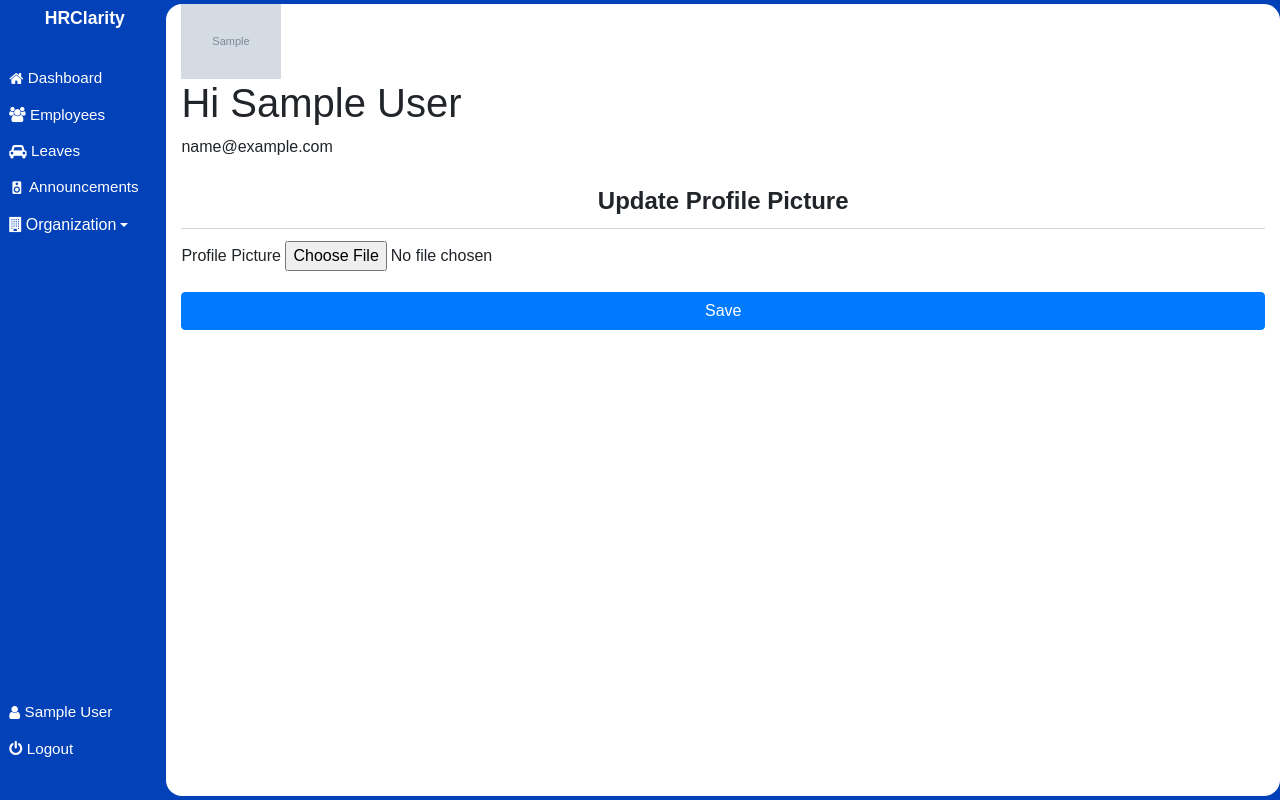
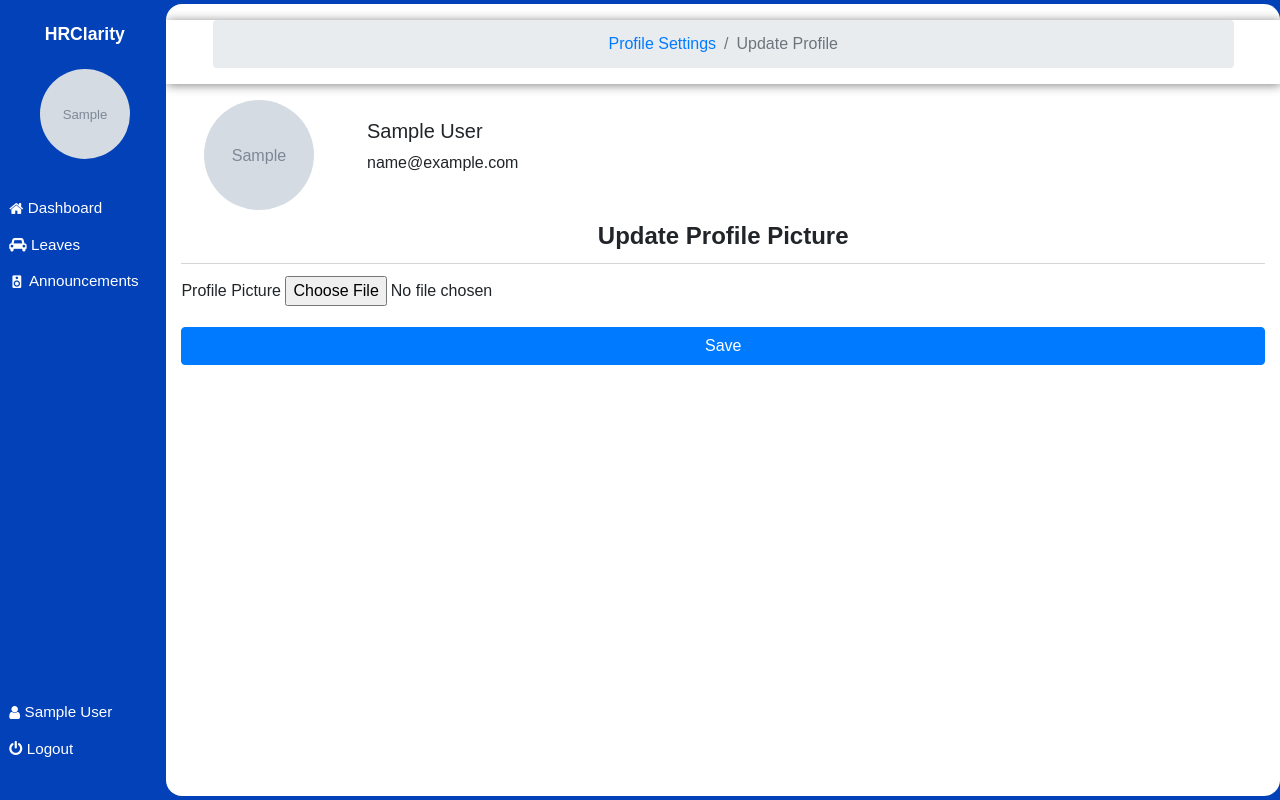
Before and after one commit to AlexAaqil/HRClarity, a Flask app: page /user/update_profile/1 in a window 1280 px wide. Run offline with Flask 3, Linux system fonts and the light colour scheme; a user stored in the database is signed in; tables that the repository leaves empty hold one stand-in row (values such as "Sample post"); grey boxes marked "Sample" are stand-in pictures; some libraries are stand-ins or nearby versions; some web fonts are replaced.

Commit message:
updated templates to match the routes after combining the aside into one instead of one for the admin and another for the employees

```diff
--- a/hrms/templates/admin/aside.html
+++ b/hrms/templates/admin/aside.html
@@ -1,5 +1,10 @@
 <aside>
-  <h1>HRClarity</h1>
+  <h1 class="mt-3">HRClarity</h1>
+
+  <div class="container text-center mt-4">
+    <img src="{{ url_for('static', filename='images/profile_pictures/' ~ current_user.image_file ) }}" alt="Employee" class="rounded-circle" width="90" height="90" />
+  </div>
+
   <div class="links">
     <ul>
       <li>
@@ -44,7 +49,7 @@
 
     <ul>
       <li>
-        <a href="{{ url_for('user.update_profile', employee_id=current_user.id) }}">
+        <a href="{{ url_for('user.profile_settings', employee_id=current_user.id) }}">
             <span class="icon icon-user"></span>
             <span>{{ user.first_name }} {{ user.last_name }}</span>
         </a>
--- a/hrms/templates/admin/dashboard.html
+++ b/hrms/templates/admin/dashboard.html
@@ -1,6 +1,6 @@
 {% extends 'main_layout.html' %} {% block body %}
 <section class="app">
-  {% include "admin/aside.html" %}
+  {% include "aside.html" %}
 
   <main class="Dashboard">
     <div class="main_container container-fluid-fluid dashboard_wrapper p-4">
--- a/hrms/templates/admin/employees.html
+++ b/hrms/templates/admin/employees.html
@@ -47,7 +47,7 @@
 
           <div class="details d-flex align-items-center pt-2">
             <img
-              src="{{ url_for('static', filename='images/dp.jpg') }}"
+              src="{{ url_for('static', filename='images/profile_pictures/' ~ employee.image_file ) }}"
               alt="Employee"
             />
             <div class="basic_info ml-3">
--- /dev/null
+++ b/hrms/templates/aside.html
@@ -0,0 +1,93 @@
+<aside>
+  <h1 class="mt-3">HRClarity</h1>
+
+  <div class="container text-center mt-4">
+    <img src="{{ url_for('static', filename='images/profile_pictures/' ~ current_user.image_file ) }}" alt="Employee" class="rounded-circle" width="90" height="90" />
+  </div>
+
+  <div class="links">
+    <ul>
+        {% if current_user.user_level > 1 %}
+            <li>
+                <a href="{{ url_for('admin.admin_dashboard') }}">
+                    <span class="icon icon-home"></span>
+                    <span>Dashboard</span>
+                </a>
+            </li>
+
+            <li>
+                <a href="{{ url_for('admin.employees') }}">
+                    <span class="icon icon-users"></span>
+                    <span>Employees</span>
+                </a>
+            </li>
+
+            <li>
+                <a href="{{ url_for('leaves.admin_view_leaves') }}">
+                    <span class="icon icon-car"></span>
+                    <span>Leaves</span>
+                </a>
+            </li>
+
+            <li>
+                <a href="{{ url_for('announcements.view_announcements') }}">
+                    <span class="icon icon-speaker"></span>
+                    <span>Announcements</span>
+                </a>
+            </li>
+
+            <li class="nav-item dropdown">
+                <a class="dropdown-toggle" data-toggle="dropdown" href="#" role="button" aria-expanded="false"><span class="icon icon-building"></span>Organization</a>
+                <div class="dropdown-menu">
+                    <a class="dropdown-item text-dark" href="{{ url_for('organization.departments') }}">
+                    <span class="icon icon-work"></span>
+                    <span>Departments</span>
+                </a>
+                <a class="dropdown-item text-dark" href="{{ url_for('organization.occupations') }}">
+                    <span class="icon icon-briefcase"></span>
+                    <span>Occupations</span></a>
+                </div>
+            </li>
+      {% endif %}
+
+      {% if current_user.user_level == 1 %}
+        <li>
+            <a href="{{ url_for('employee.employee_dashboard') }}">
+                <span class="icon icon-home"></span>
+                <span>Dashboard</span>
+            </a>
+        </li>
+
+        <li>
+            <a href="{{ url_for('leaves.employee_view_leaves') }}">
+                <span class="icon icon-car"></span>
+                <span>Leaves</span>
+            </a>
+        </li>
+
+        <li>
+            <a href="{{ url_for('announcements.employee_view_announcements') }}">
+                <span class="icon icon-speaker"></span>
+                <span>Announcements</span>
+            </a>
+        </li>
+      {% endif %}
+    </ul>
+
+
+    <ul>
+      <li>
+        <a href="{{ url_for('user.profile_settings', employee_id=current_user.id) }}">
+            <span class="icon icon-user"></span>
+            <span>{{ user.first_name }} {{ user.last_name }}</span>
+        </a>
+      </li>
+      <li>
+        <a href="{{ url_for('user.logout') }}">
+            <span class="icon icon-power-off"></span>
+            <span>Logout</span>
+        </a>
+      </li>
+    </ul>
+  </div>
+</aside>
--- a/hrms/templates/employee/announcements.html
+++ b/hrms/templates/employee/announcements.html
@@ -1,6 +1,6 @@
 {% extends 'main_layout.html' %} {% block body %}
 <section class="app">
-  {% include 'employee/aside.html' %}
+  {% include "aside.html" %}
   <main>
     <div class="main_container container-fluid pt-2">
       <div class="header p-2 d-flex justify-content-between align-items-center">
--- a/hrms/templates/employee/dashboard.html
+++ b/hrms/templates/employee/dashboard.html
@@ -1,6 +1,6 @@
 {% extends 'main_layout.html' %} {% block body %}
 <section class="app">
-  {% include "employee/aside.html" %}
+  {% include "aside.html" %}
 
   <main class="Dashboard">
     <div class="main_container container-fluid dashboard_wrapper p-4">
--- a/hrms/templates/employee/leaves.html
+++ b/hrms/templates/employee/leaves.html
@@ -1,6 +1,6 @@
 {% extends 'main_layout.html' %} {% block body %}
 <section class="app">
-  {% include 'employee/aside.html' %}
+  {% include "aside.html" %}
   <main>
     <div class="main_container container-fluid pt-2">
       <div class="header p-2 d-flex justify-content-between align-items-center">
--- a/hrms/templates/employee/make_leave_request.html
+++ b/hrms/templates/employee/make_leave_request.html
@@ -1,6 +1,6 @@
 {% extends "main_layout.html" %} {% block body %}
 <section class="app">
-  {% include 'employee/aside.html' %}
+  {% include "aside.html" %}
   <main>
     <div class="main_container container-fluid login">
       <div class="body">
--- a/hrms/templates/navbar.html
+++ b/hrms/templates/navbar.html
@@ -1,4 +1,4 @@
-<nav>
+<nav class="home_navbar">
   <div class="container">
     <a href="{{ url_for('main.home') }}" class="brand">HRClarity</a>
     <ul>
--- a/hrms/templates/update_profile.html
+++ b/hrms/templates/update_profile.html
@@ -1,12 +1,28 @@
 {% extends "main_layout.html" %} {% block body %}
 <section class="app">
-  {% include 'admin/aside.html' %}
+  {% include "aside.html" %}
   <main>
     <div class="main_container container-fluid login">
       <div class="body">
-        <img src="{{ profile_picture }}" alt="User's Picture" width="100">
-        <h1>Hi {{ current_user.first_name }} {{ current_user.last_name }}</h1>
-        <p>{{ current_user.email_address }}</p>
+        <nav aria-label="breadcrumb" class="row justify-content-center mt-3 mb-3">
+            <ol class="breadcrumb col col-lg-11 d-flex justify-content-center">
+                <li class="breadcrumb-item"><a href="{{ url_for('user.profile_settings', employee_id=current_user.id) }}">Profile Settings</a></li>
+                <li class="breadcrumb-item active" aria-current="page">Update Profile</li>
+            </ol>
+        </nav>
+
+        <div class="row">
+            <div class="col col-lg-2 text-center">
+                <img class="rounded-circle" src="{{ profile_picture }}" alt="User's Picture" width="110" height="110">
+            </div>
+
+            <div class="col col-lg-10 d-flex flex-column justify-content-center">
+                <h5>{{ current_user.first_name }} {{ current_user.last_name }}</h5>
+                <p>{{ current_user.email_address }}</p>
+            </div>
+        </div>
+
+        {% include 'notification_message.html' %}
 
         <form action="" method="post" enctype="multipart/form-data">
             <h1>Update Profile Picture</h1>
@@ -27,6 +43,7 @@
                 <div class="col">{{ form.submit }}</div>
             </div>
         </form>
+
       </div>
     </div>
   </main>
```
Also changed, not shown: hrms/templates/employee/aside.html (deleted, +0 -40 lines), hrms/templates/profile_settings.html (added, +28 -0 lines), hrms/templates/update_password.html (+23 -5 lines).
